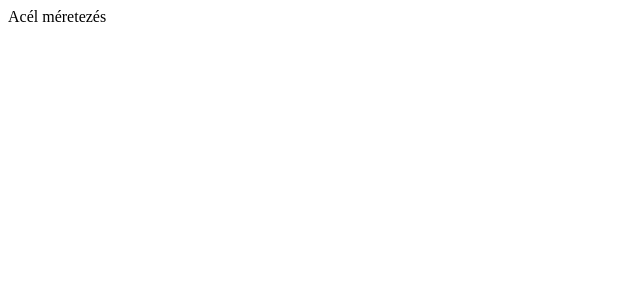
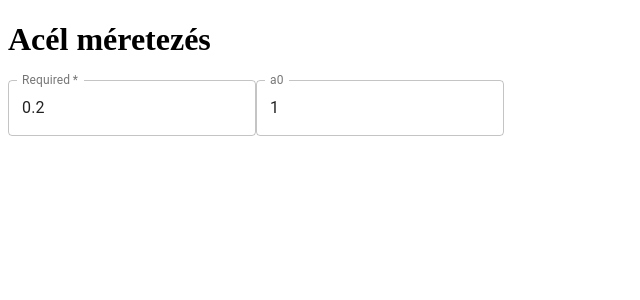
Before and after one commit to kulcsarrudolf/acel-meretezes, a React (Create React App) app: page / in a window 1280 px wide. Shown: the top 300 px of the page, without its empty margins (0-640 px from the left). Built offline with nearby package versions, Linux system fonts and the light colour scheme.

Commit message:
Added Material + App changes

```diff
--- a/package.json
+++ b/package.json
@@ -3,6 +3,7 @@
     "version": "0.1.0",
     "private": true,
     "dependencies": {
+        "@material-ui/core": "^4.12.3",
         "@testing-library/jest-dom": "^5.11.4",
         "@testing-library/react": "^11.1.0",
         "@testing-library/user-event": "^12.1.10",
--- a/src/App.tsx
+++ b/src/App.tsx
@@ -1,7 +1,54 @@
-import './App.css';
+import { useState, useEffect } from 'react';
+
+import TextField from '@material-ui/core/TextField';
+
+import { values } from './service/values';
+import { getValuesForGivenLambda } from './service/service';
 
 function App() {
-  return <>Acél méretezés</>;
+  const [allValues, setAllValues] = useState(values);
+  const [currentValues, setCurrentValues] = useState(getValuesForGivenLambda(0.2));
+  const [lambda, setLambda] = useState(0.2);
+
+  const handleChangeLambda = (e: any) => {
+    setLambda(e.target.value);
+
+    if (isNaN(parseInt(lambda.toString(), 10)) && (lambda >= 0.2 || lambda <= 3)) {
+      console.log('test');
+      setCurrentValues(getValuesForGivenLambda(lambda));
+    }
+  };
+
+  // useEffect(() => {
+  //   if (isNaN(parseInt(lambda.toString(), 10)) && (lambda >= 0.2 || lambda <= 3)) {
+  //     setCurrentValues(getValuesForGivenLambda(lambda));
+  //   }
+  // }, [lambda]);
+
+  return (
+    <>
+      <h1>Acél méretezés</h1>
+
+      <TextField
+        required
+        id="filled-required"
+        label="Required"
+        value={lambda}
+        variant="outlined"
+        onChange={handleChangeLambda}
+      />
+
+      <TextField
+        id="standard-read-only-input"
+        label="a0"
+        value={currentValues?.a0}
+        InputProps={{
+          readOnly: true,
+        }}
+        variant="outlined"
+      />
+    </>
+  );
 }
 
 export default App;
```
Also changed, not shown: 1 other file (tests, documents, lock files or other folders).
